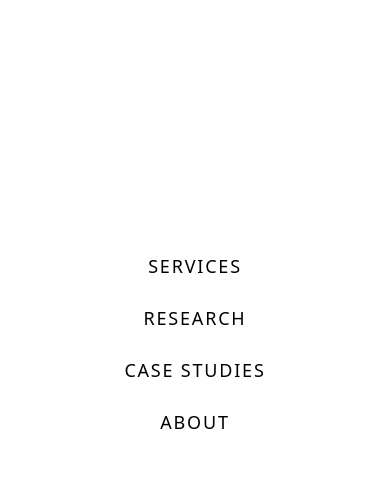
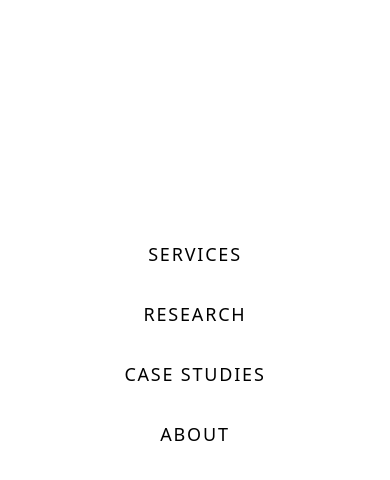
Before and after one commit to ConscientAI/conscientai.github.io, a plain HTML site: page 404.html in a window 390 px wide. Both pictures are taken after a click on the button 362 px from the left and 36 px from the top of the page. Shown: the part 78-558 px from the top of the page. Drawn offline with nearby package versions, Linux system fonts and the light colour scheme.

Commit message:
Update mobile menu - increase item spacing, change font weight, add click and fade-in animation

```diff
--- a/404.html
+++ b/404.html
@@ -36,6 +36,21 @@
       /* Smooth scroll behavior */
       html {
         -webkit-overflow-scrolling: touch;
+      }
+      /* Mobile menu animation */
+      @keyframes fade-in {
+        from {
+          opacity: 0;
+          transform: translateY(20px);
+        }
+        to {
+          opacity: 1;
+          transform: translateY(0);
+        }
+      }
+
+      .animate-mobile-menu-item {
+        animation: fade-in 0.6s ease-out forwards;
       }
     </style>
   </head>
@@ -99,11 +114,11 @@
       </header>
 
       <!-- Mobile Menu -->
-      <nav id="mobile-menu" class="hidden fixed inset-0 w-full h-full bg-white flex flex-col items-center justify-center space-y-6 text-lg font-medium uppercase tracking-widest sm:hidden z-40 transition-all duration-300">
-        <a href="#" class="block hover:underline">Services</a>
-        <a href="/research" class="block hover:underline">Research</a>
-        <a href="/case-studies" class="block hover:underline">Case Studies</a>
-        <a href="#" class="block hover:underline">About</a>
+      <nav id="mobile-menu" class="hidden fixed inset-0 w-full h-full bg-white flex flex-col items-center justify-center space-y-8 text-lg uppercase tracking-widest sm:hidden z-40">
+        <a href="/services" class="animate-mobile-menu-item opacity-0 [animation-delay:100ms] block transition-colors duration-200 active:text-gray-400">Services</a>
+        <a href="/research" class="animate-mobile-menu-item opacity-0 [animation-delay:200ms] block transition-colors duration-200 active:text-gray-400">Research</a>
+        <a href="/case-studies" class="animate-mobile-menu-item opacity-0 [animation-delay:300ms] block transition-colors duration-200 active:text-gray-400">Case Studies</a>
+        <a href="/about" class="animate-mobile-menu-item opacity-0 [animation-delay:400ms] block transition-colors duration-200 active:text-gray-400">About</a>
       </nav>
 
       <main id="hero-section" class="flex flex-col flex-1 items-center px-0 lg:px-8">
```
Also changed, not shown: case-studies/actionable-insights-from-group-discussions-using-ai/index.html (+20 -5 lines), case-studies/conversational-ai-for-marketing/index.html (+20 -5 lines), case-studies/index.html (+20 -5 lines), index.html (+20 -5 lines), research/index.html (+20 -5 lines).
